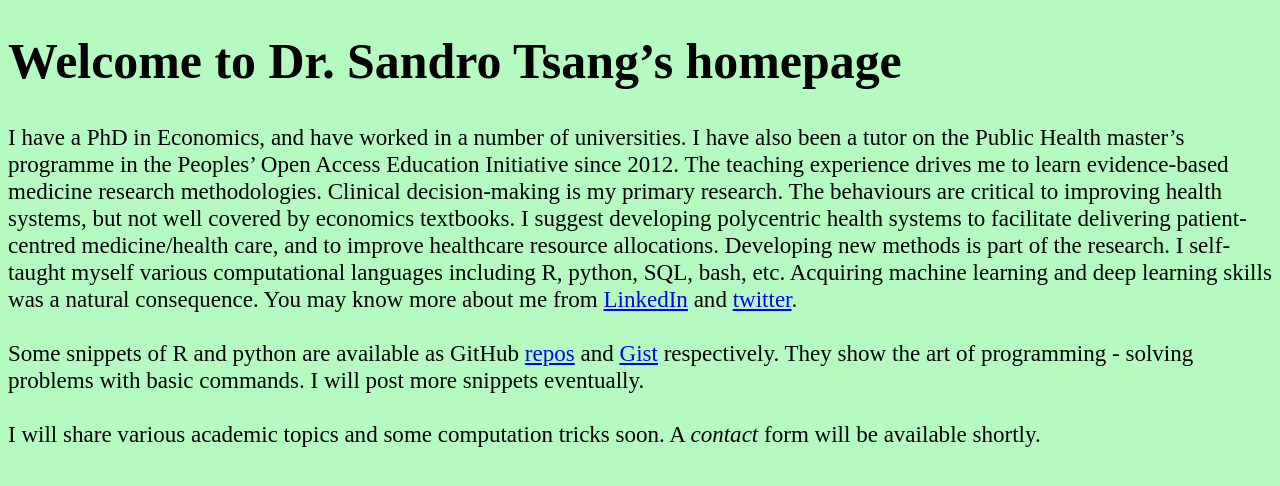
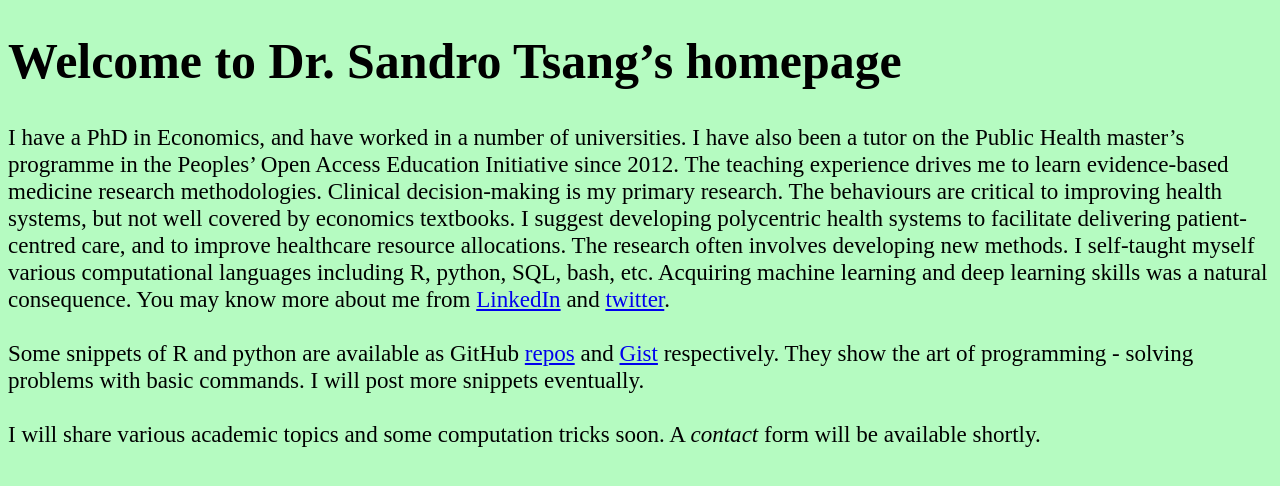
Before and after one commit to santsang/santsang.github.io, a Jekyll site: the page index.html, which Jekyll copies as it is, in a window 1280 px wide. Shown: the top 486 px of the page. Built offline with Jekyll 4.4.1, drawn with Linux system fonts in a browser that asks for light colours; some web fonts are replaced.

Commit message:
Remove redundant words

```diff
--- a/index.html
+++ b/index.html
@@ -28,7 +28,7 @@
 <h1 style="font-size:3.9vmax;">
 Welcome to Dr. Sandro Tsang&#8217s homepage
 </h1>
-    <p>I have a PhD in Economics, and have worked in a number of universities. I have also been a tutor on the Public Health master&#8217s programme in the Peoples&#8217 Open Access Education Initiative since 2012. The teaching experience drives me to learn evidence-based medicine research methodologies.  Clinical decision-making is my primary research.  The behaviours are critical to improving health systems, but not well covered by economics textbooks.  I suggest developing polycentric health systems to facilitate delivering patient-centred medicine/health care, and to improve healthcare resource allocations. Developing new methods is part of the research.  I self-taught myself various computational languages including R, python, SQL, bash, etc.  Acquiring machine learning and deep learning skills was a natural consequence.  You may know more about me from <a href="http://www.linkedin.com/in/sandro-tsang" class="uri" target="_blank">LinkedIn</a> and <a href="http://twitter.com/skf_tsang" class="uri" target="_blank">twitter</a>.
+    <p>I have a PhD in Economics, and have worked in a number of universities. I have also been a tutor on the Public Health master&#8217s programme in the Peoples&#8217 Open Access Education Initiative since 2012. The teaching experience drives me to learn evidence-based medicine research methodologies.  Clinical decision-making is my primary research.  The behaviours are critical to improving health systems, but not well covered by economics textbooks.  I suggest developing polycentric health systems to facilitate delivering patient-centred care, and to improve healthcare resource allocations. The research often involves developing new methods.  I self-taught myself various computational languages including R, python, SQL, bash, etc.  Acquiring machine learning and deep learning skills was a natural consequence.  You may know more about me from <a href="http://www.linkedin.com/in/sandro-tsang" class="uri" target="_blank">LinkedIn</a> and <a href="http://twitter.com/skf_tsang" class="uri" target="_blank">twitter</a>.
     <br>
     <br>
     Some snippets of R and python are available as GitHub <a href="https://github.com/santsang" target="_blank">repos</a> and <a href="https://gist.github.com/santsang/0f762987ea3c6b8bfe9e8f7459992b08" target="_blank">Gist</a> respectively. They show the art of programming - solving problems with basic commands. I will post more snippets eventually.
```
